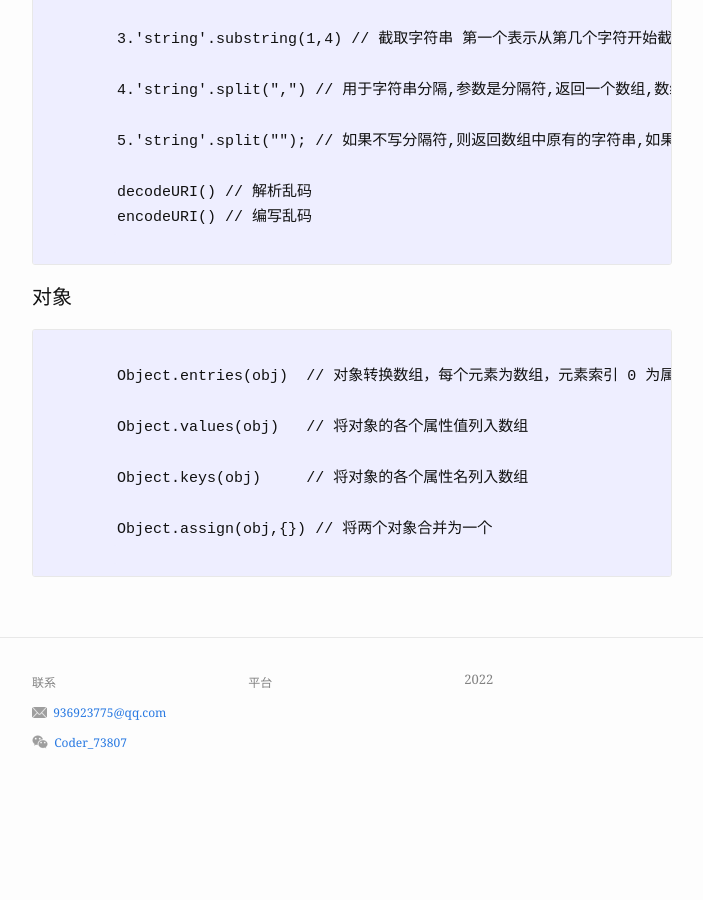
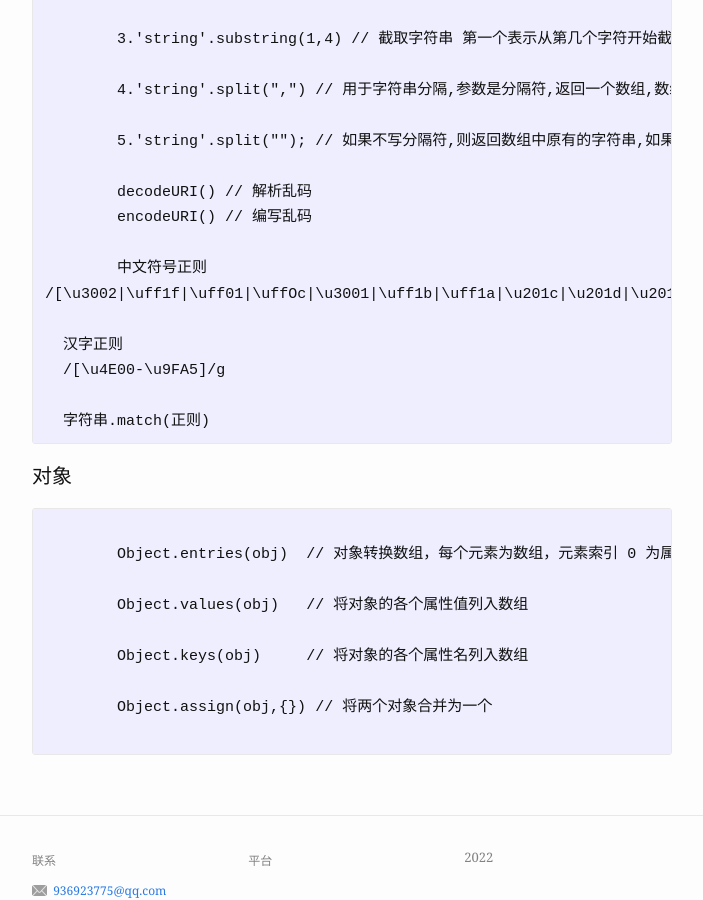
Before and after one commit to ExcellentTim/ExcellentTim.github.io, a Jekyll site: the page built from _posts/2022-04-27-数组和字符串.md, in a window 1280 px wide and 900 px high, scrolled down 1797 px. Shown: the whole window, without its empty margins (288-991 px from the left). Built offline with Jekyll 4.4.1, drawn with Linux system fonts in a browser that asks for light colours; before the commit the page ends 2600 px from its top, so only the background shows below that.

Commit message:
修改文件: _posts/2022-04-27-数组和字符串.md

````diff
--- a/_posts/2022-04-27-数组和字符串.md
+++ b/_posts/2022-04-27-数组和字符串.md
@@ -80,6 +80,13 @@ date:   2022-04-27 14:00:00
 	decodeURI() // 解析乱码
 	encodeURI() // 编写乱码
 
+	中文符号正则
+/[\u3002|\uff1f|\uff01|\uffOc|\u3001|\uff1b|\uff1a|\u201c|\u201d|\u2018|\u2019|\uff08|\uff09|\u300a|\u300b|\u3008|\u3009|\u3010|\u3011|\u300e|\u300f|\u300c|\u300d|\ufe43|\ufe44|\u3014|\u3015|\u2026|\u2014|\uff5e|\ufe4f|\uffe5]/g
+
+  汉字正则
+  /[\u4E00-\u9FA5]/g
+
+  字符串.match(正则)
 ```
 
   <h4>对象</h4>
````
